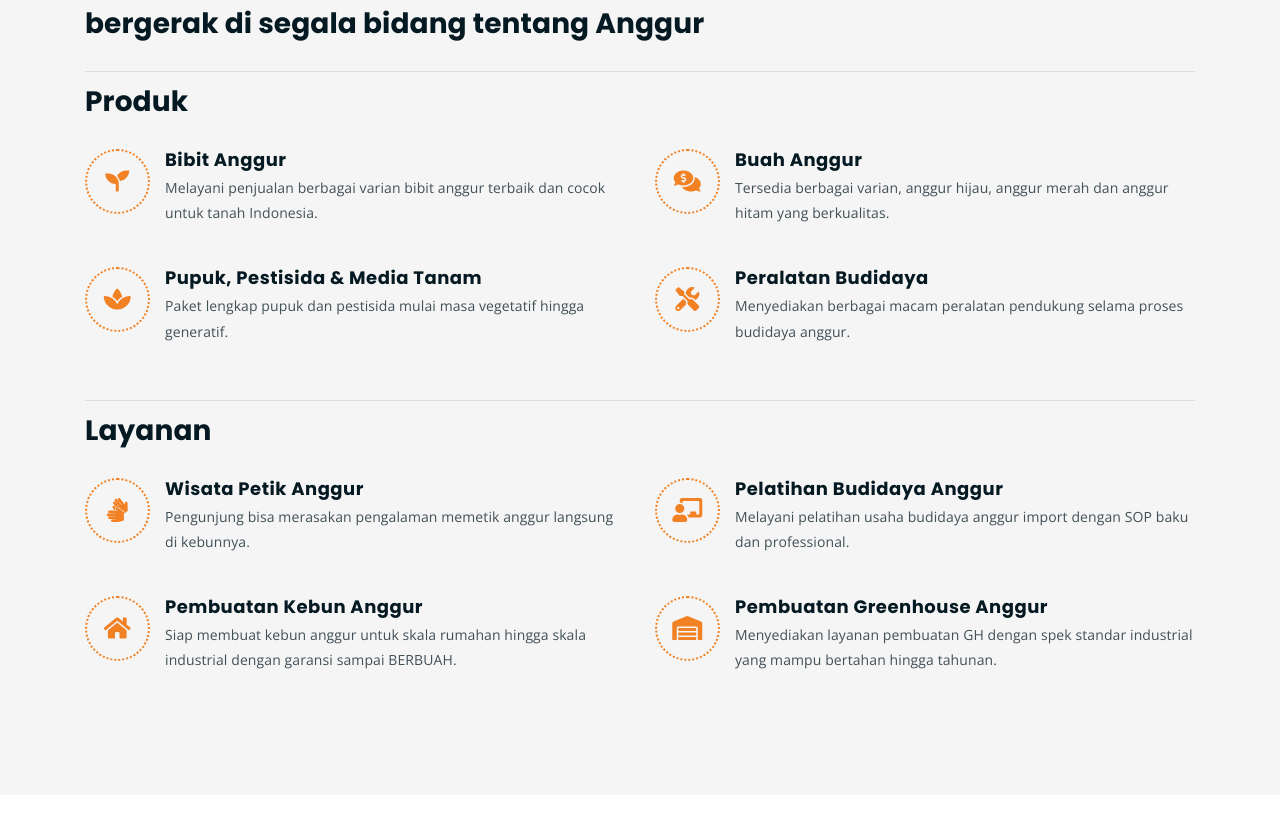
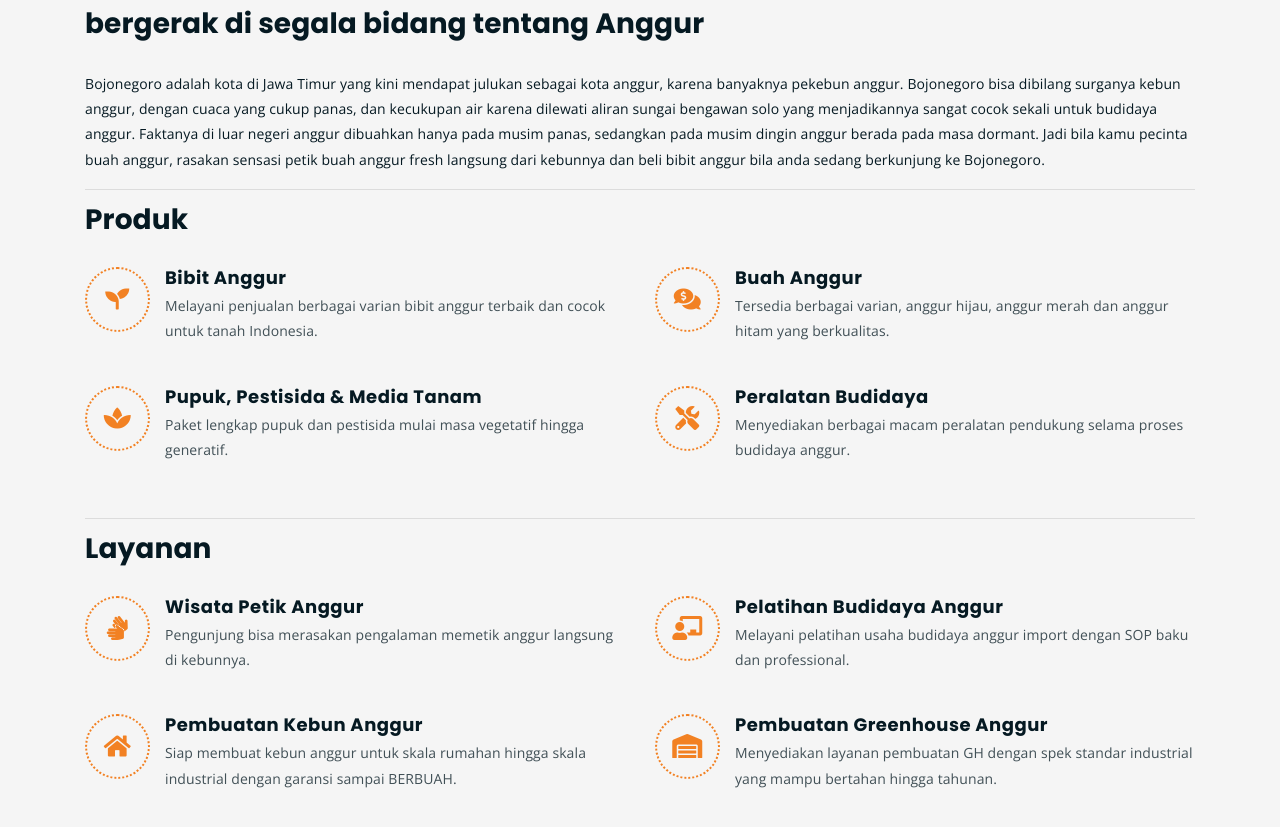
Before and after one commit to ersadishla/anggurindonesia, a plain HTML site: page index.html in a window 1280 px wide. Shown: the part 935-1762 px from the top of the page. Drawn offline with nearby package versions, Linux system fonts and the light colour scheme.

Commit message:
add bojonegoro desc

```diff
--- a/index.html
+++ b/index.html
@@ -15,7 +15,6 @@
 	<link href="https://fonts.googleapis.com/css?family=Open+Sans:300,400,700" rel="stylesheet">
 	<link href="https://fonts.googleapis.com/css?family=Poppins:400,700&display=swap" rel="stylesheet">
 	<!-- fontawesome -->
-	<!-- <link rel="stylesheet" href="https://cdnjs.cloudflare.com/ajax/libs/font-awesome/6.3.0/css/all.min.css" integrity="sha512-SzlrxWUlpfuzQ+pcUCosxcglQRNAq/DZjVsC0lE40xsADsfeQoEypE+enwcOiGjk/bSuGGKHEyjSoQ1zVisanQ==" crossorigin="anonymous" referrerpolicy="no-referrer" /> -->
 	<link rel="stylesheet" href="assets/css/all.min.css">
 	<!-- bootstrap -->
 	<link rel="stylesheet" href="assets/bootstrap/css/bootstrap.min.css">
@@ -94,6 +93,7 @@
 					<div class="featured-text">
 						<h2><span class="orange-text">Meteor Garden</h2>
 						<h3 class="pb-3">bergerak di segala bidang tentang Anggur</h3>
+						<p>Bojonegoro adalah kota di Jawa Timur yang kini mendapat julukan sebagai kota anggur, karena banyaknya pekebun anggur. <span>Bojonegoro bisa dibilang surganya kebun anggur, dengan cuaca yang cukup panas, dan kecukupan air karena dilewati aliran sungai bengawan solo yang menjadikannya sangat cocok sekali untuk budidaya anggur. Faktanya di luar negeri anggur dibuahkan hanya pada musim panas, sedangkan pada musim dingin anggur berada pada masa dormant.</span> Jadi bila kamu pecinta buah anggur, rasakan sensasi petik buah anggur fresh langsung dari kebunnya dan beli bibit anggur bila anda sedang berkunjung ke Bojonegoro.</p>
 						<hr>
 						<h3 class="pb-3">Produk</h3>
 						<div class="row" id="produk">
```
